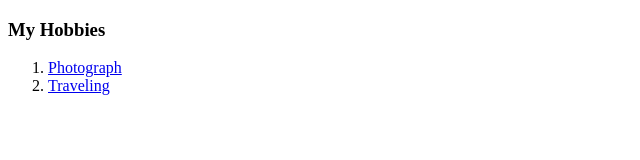
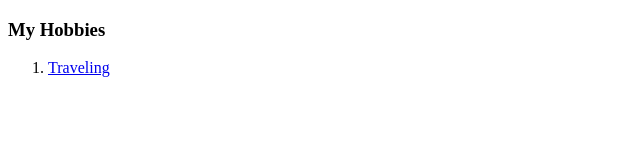
Before and after one commit to lifeoflittlebit/cv, a plain HTML site: page hobbies.html in a window 1280 px wide. Shown: the whole page, without its empty margins (0-640 px from the left). Drawn offline with Linux system fonts and the light colour scheme.

Commit message:
removed some website

```diff
--- a/hobbies.html
+++ b/hobbies.html
@@ -7,7 +7,6 @@
   <body>
     <h3>My Hobbies</h3>
     <ol>
-      <li><a href="https://www.youtube.com/channel/UCcpFRNuNkJE7GO2PxGsLNuA">Photograph</a></li>
       <li><a href="https://www.youtube.com/channel/UCcpFRNuNkJE7GO2PxGsLNuA">Traveling</a></li>
     </ol>
 
```
